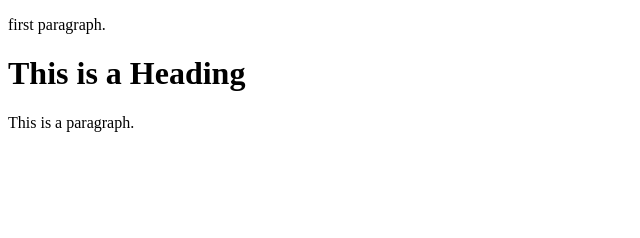
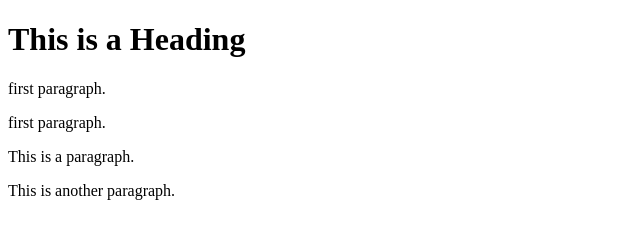
Before and after one commit to seenurao95/learning-git, a plain HTML site: page index.html in a window 1280 px wide. Shown: the whole page, without its empty margins (0-640 px from the left). Drawn offline with Linux system fonts and the light colour scheme.

Commit message:
Update index.html

```diff
--- a/index.html
+++ b/index.html
@@ -1,26 +1,13 @@
-
-
 <!DOCTYPE html>
 <html>
 <head>
 <title>Page Title</title>
 </head>
 <body>
+  <h1>This is a Heading</h1>
   <p>first paragraph.</p>
+  <p>first paragraph.</p>
+  <p>This is a paragraph.</p>
+  <p>This is another paragraph.</p>
 </body>
 </html>
-
-
-
-
-
-
-
-
-
-
-
-
-
-  <h1>This is a Heading</h1>
-  <p>This is a paragraph.</p>
```
